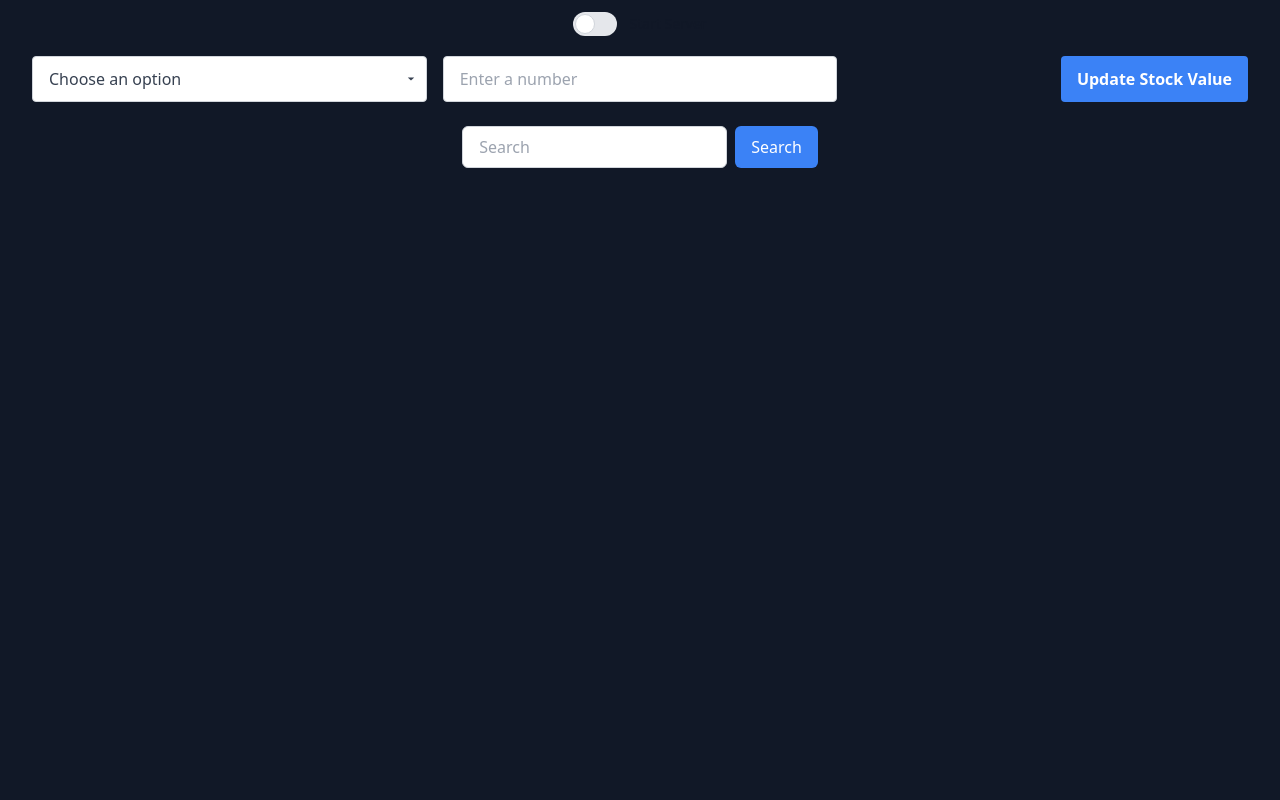
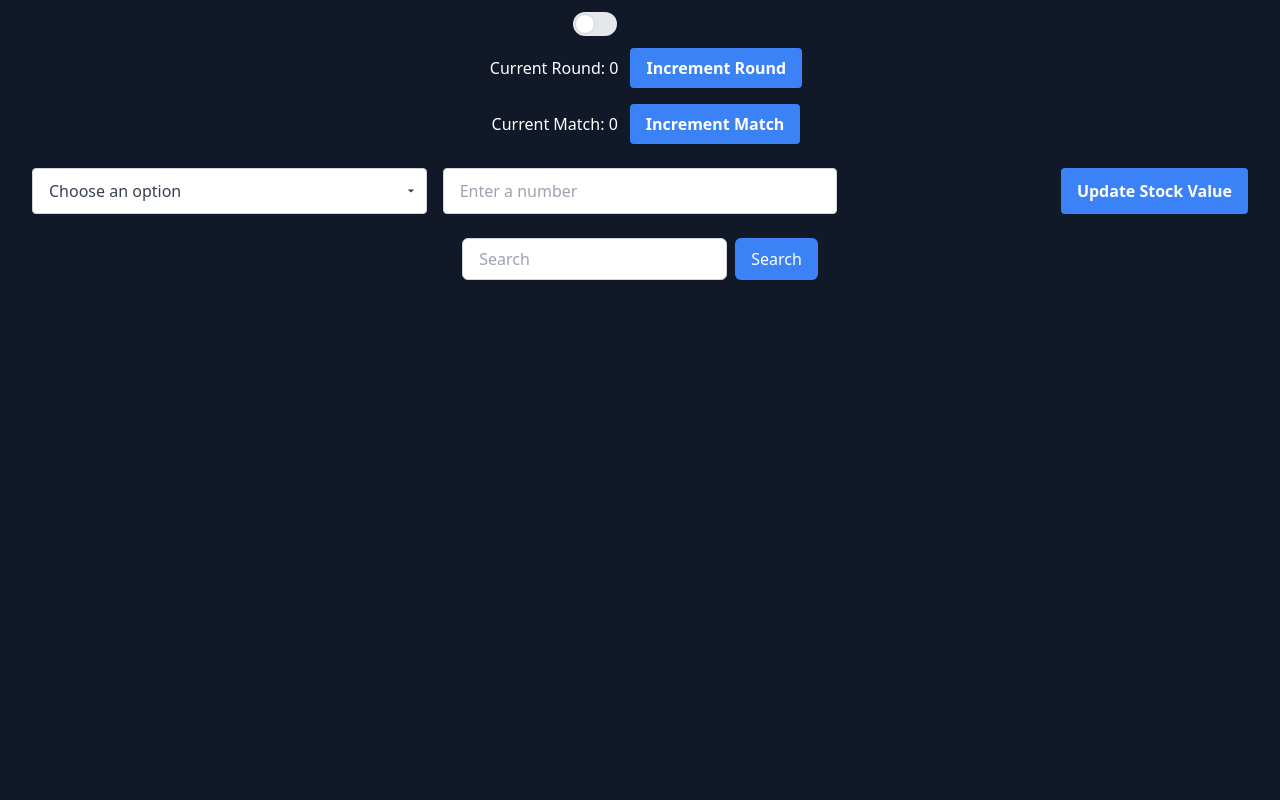
Before and after one commit to rajdeeppaul304/iic_stock, a Flask app: template admin/templates/admin.html in a window 1280 px wide. Run offline with Flask 3, Linux system fonts and the light colour scheme; the template is opened without the code that fills it, so the values that code supplies are empty; some libraries are stand-ins or nearby versions.

Commit message:
added increment round and increment match

```diff
--- a/admin/admin.py
+++ b/admin/admin.py
@@ -36,6 +36,26 @@ def stock_submit():
     print(data)
     return jsonify({"message": "Form submitted successfully"})
 
+# updation of round and match
+current_round = 0
+current_match = 0
+@app.route("/get_current_values", methods=["GET"])
+def get_current_values():
+    return jsonify({"current_round": current_round, "current_match": current_match})
+
+@app.route("/update_round_match", methods=["POST"])
+def update_round_match():
+    global current_round, current_match
+
+    data = request.get_json()
+    print(data)
+    if data['id'] == 'increment-round':
+        current_round += 1
+    elif data['id'] == 'increment-match':
+        current_match += 1
+
+    return jsonify({"message": "Form submitted successfully", "current_round":current_round, "current_match":current_match})
+
 @app.route("/update-user-balance", methods=["POST"])
 def update_user_balance():
     data = request.get_json()
--- a/admin/templates/admin.html
+++ b/admin/templates/admin.html
@@ -9,8 +9,11 @@
 
 </head>
 
-<body class="bg-[#111827] h-screen">
-    <section class="w-full flex justify-center bg-[#111827] h-12 m-0 p-0">
+<body class="bg-[#111827] h-screen text-white">
+    <section>
+        <div class="w-full flex justify-center bg-[#111827] h-12 m-0 p-0">
+
+
             <label class="inline-flex items-center cursor-pointer">
                 <input type="checkbox" id="serverCheckbox" value="" class="sr-only peer" {% if server_state %}checked{%
                     endif %}>
@@ -19,7 +22,96 @@
                 </div>
                 <span class="ms-3 text-sm font-medium text-gray-900 dark:text-gray-300">Start Server</span>
             </label>
+
+        </div>
+        <div class="block">
+            <div class="flex justify-center">
+                <div class=" flex items-center justify-center px-3">
+                    <div id="current-round-display text-white">
+                        Current Round: <span id="current-round">Loading...</span>
+                    </div>
+                </div>
+                <button id="increment-round"
+                    class="bg-blue-500 hover:bg-blue-700 text-white h-full w-full md:w-auto font-bold py-2 px-4 rounded">
+                    Increment Round
+                </button>
+            </div>
+
+            <div class="flex justify-center py-4">
+                <div class=" flex items-center justify-center px-3">
+                    <div id="current-match-display text-white">
+
+                        Current Match: <span id="current-match">Loading...</span>
+                    </div>
+                </div>
+
+                <button id="increment-match"
+                    class="bg-blue-500 hover:bg-blue-700 text-white h-full w-full md:w-auto font-bold py-2 px-4 rounded">
+                    Increment Match
+                </button>
+            </div>
+        </div>
+
     </section>
+    <script>
+document.getElementById('increment-round').addEventListener('click', function() {
+    handleButtonClick('increment-round');
+});
+
+document.getElementById('increment-match').addEventListener('click', function() {
+    handleButtonClick('increment-match');
+});
+
+function handleButtonClick(buttonId) {
+    const password = prompt("Please enter the password:");
+    if (password === "your_password") { // Securely validate this on the backend in a real application
+        sendApiRequest(buttonId);
+    } else {
+        alert("Incorrect password!");
+    }
+}
+
+function sendApiRequest(buttonId) {
+    fetch('/update_round_match', {
+        method: 'POST',
+        headers: {
+            'Content-Type': 'application/json',
+        },
+        body: JSON.stringify({ id: buttonId })
+    })
+    .then(response => response.json())
+    .then(data => {
+        document.getElementById('current-round').textContent = data.current_round;
+        document.getElementById('current-match').textContent = data.current_match;
+        console.log('Success:', data);
+    })
+    .catch((error) => {
+        console.error('Error:', error);
+        alert('Failed to send API request.');
+    });
+}
+
+    </script>
+
+<script>
+    document.addEventListener('DOMContentLoaded', function() {
+    fetchCurrentValues();
+});
+
+function fetchCurrentValues() {
+    fetch('/get_current_values')
+    .then(response => response.json())
+    .then(data => {
+        document.getElementById('current-round').textContent = data.current_round;
+        document.getElementById('current-match').textContent = data.current_match;
+    })
+    .catch(error => {
+        console.error('Error fetching current values:', error);
+        alert('Failed to load current values.');
+    });
+}
+
+</script>
     <section>
         <form id="stockForm"
             class="bg-[#111827] relative block justify-left p-2 px-8 space-y-4 md:space-y-0 md:space-x-4 md:flex">
```
Lines whose indentation alone changed are shown as unchanged.
